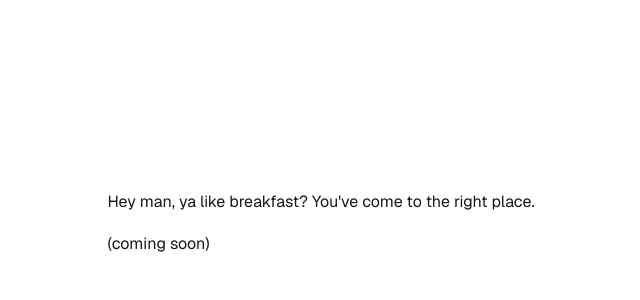
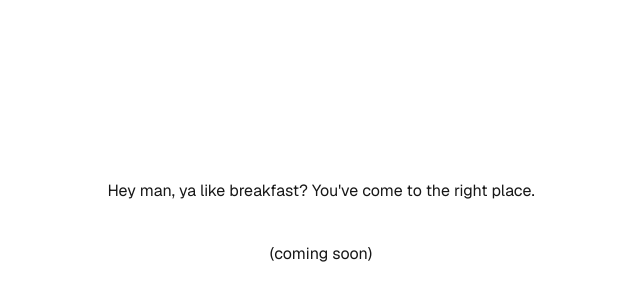
Before and after one commit to aivantg/bfast.club, a Next.js app: page / in a window 1280 px wide. Shown: the part 178-478 px from the top of the page, without its empty margins (319-959 px from the left). Built offline with nearby package versions, Linux system fonts and the light colour scheme.

Commit message:
fix centering

```diff
--- a/src/pages/index.tsx
+++ b/src/pages/index.tsx
@@ -25,8 +25,9 @@ export default function Home() {
         className={`${styles.page} ${geistSans.variable} ${geistMono.variable}`}
       >
         <main className={styles.main}>
-          <div>
+          <div style={{ textAlign: "center" }}>
             {"Hey man, ya like breakfast? You've come to the right place."}
+            <br />
             <br />
             <br />
             (coming soon)
```
